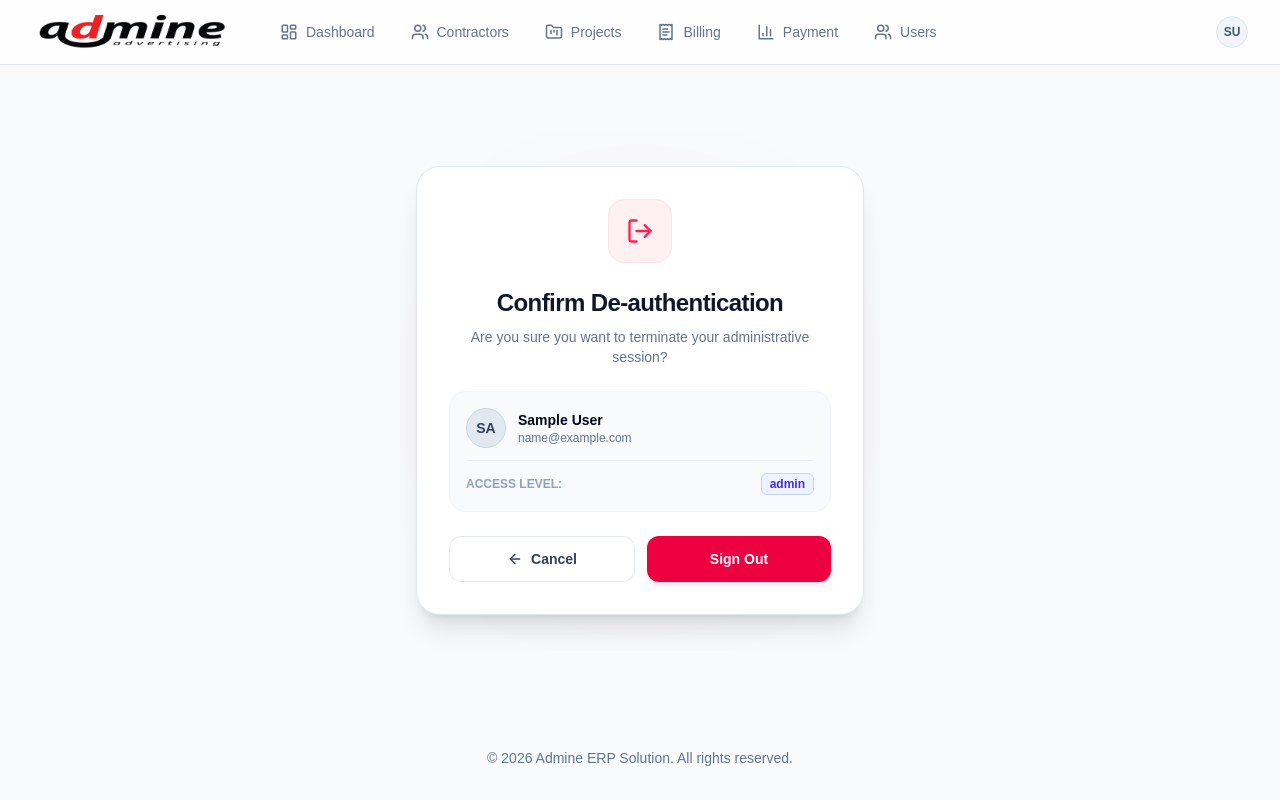
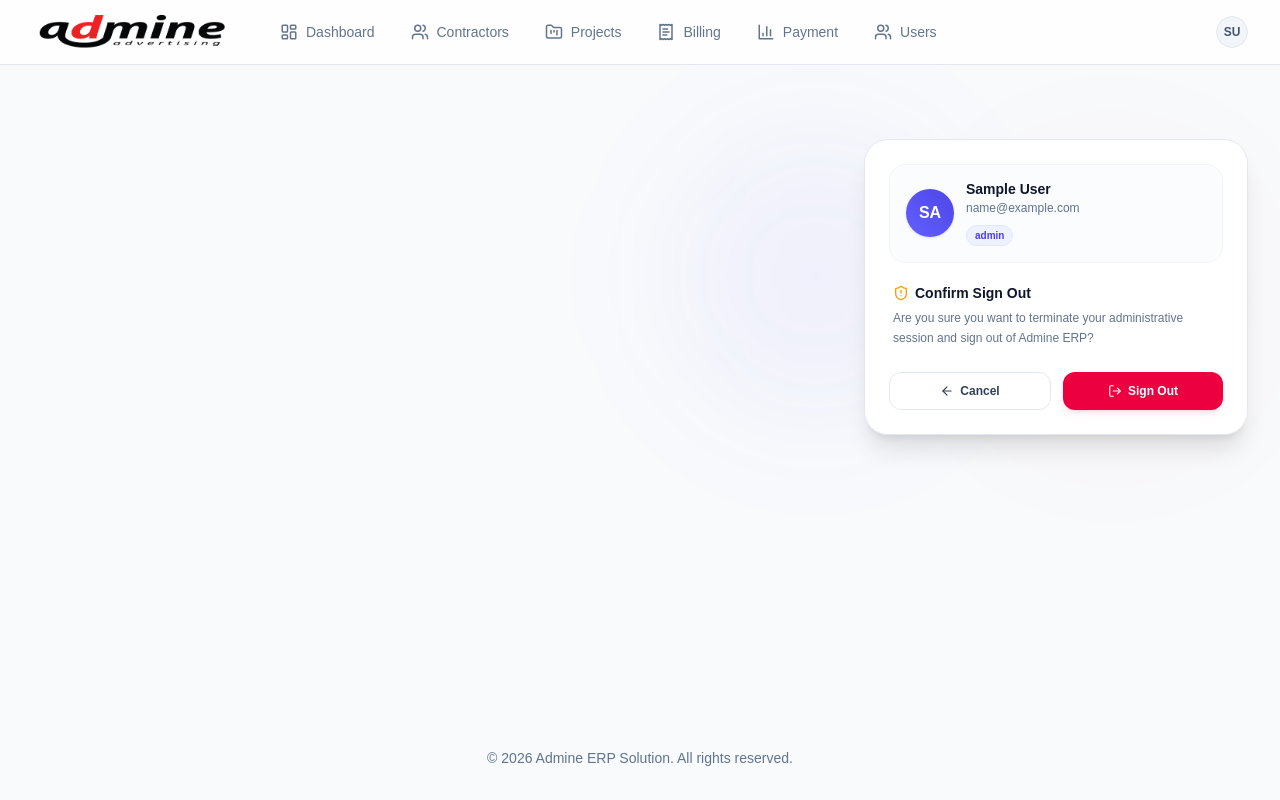
Before and after one commit to romanislamali/admine-erp, a React (Vite) app in the folder frontend/: page /logout in a window 1280 px wide. Built offline with nearby package versions, Linux system fonts and the light colour scheme; sample sign-in values are in the browser's storage.

Commit message:
refactor: redesign logout page layout and user card component for improved visual hierarchy

```diff
--- a/frontend/src/pages/Logout.tsx
+++ b/frontend/src/pages/Logout.tsx
@@ -50,63 +50,65 @@ export default function Logout() {
   }
 
   return (
-    <div className="min-h-[65vh] flex flex-col justify-center items-center px-4 relative overflow-hidden">
-      {/* Background Decorative Gradient Blobs */}
-      <div className="absolute top-1/2 left-1/2 -translate-y-1/2 -translate-x-1/2 w-80 h-80 bg-rose-500/10 rounded-full blur-3xl pointer-events-none" />
+    <div className="w-full max-w-7xl mx-auto px-4 sm:px-6 lg:px-8 relative min-h-[65vh] flex justify-end items-start">
+      {/* Background Decorative Gradient Blobs in the top right */}
+      <div className="absolute top-0 right-1/4 w-72 h-72 bg-primary/5 rounded-full blur-3xl pointer-events-none" />
+      <div className="absolute top-10 right-10 w-64 h-64 bg-rose-500/5 rounded-full blur-3xl pointer-events-none" />
 
       <motion.div
-        initial={{ opacity: 0, y: 15 }}
-        animate={{ opacity: 1, y: 0 }}
-        className="w-full max-w-md bg-white border border-slate-200 rounded-3xl p-8 text-center shadow-xl relative z-10"
+        initial={{ opacity: 0, y: -15, scale: 0.98 }}
+        animate={{ opacity: 1, y: 0, scale: 1 }}
+        transition={{ duration: 0.25, ease: 'easeOut' }}
+        className="w-full max-w-sm bg-white/95 backdrop-blur-md border border-slate-200 rounded-3xl p-6 shadow-xl relative z-10 mt-2"
       >
-        <div className="h-16 w-16 bg-rose-50 border border-rose-100 rounded-2xl flex items-center justify-center text-rose-500 mx-auto mb-6">
-          <LogOut size={28} />
-        </div>
-
-        <h2 className="text-2xl font-bold text-slate-900 tracking-tight">Confirm De-authentication</h2>
-        <p className="text-slate-500 text-sm mt-2">
-          Are you sure you want to terminate your administrative session?
-        </p>
-
-        {/* User Card info */}
-        <div className="my-6 bg-slate-50 border border-slate-100 rounded-2xl p-4 text-left">
-          <div className="flex items-center gap-3">
-            <div className="h-10 w-10 rounded-full bg-slate-200 border border-slate-300 flex items-center justify-center font-bold text-slate-700 text-sm">
-              {user.name.substring(0, 2).toUpperCase()}
-            </div>
-            <div>
-              <div className="font-semibold text-slate-950 text-sm">{user.name}</div>
-              <div className="text-xs text-slate-500">{user.email}</div>
-            </div>
+        {/* User Card info Header */}
+        <div className="flex items-center gap-3 p-4 bg-slate-50/50 border border-slate-100 rounded-2xl text-left mb-5">
+          <div className="h-12 w-12 rounded-full bg-linear-to-tr from-indigo-500 to-primary text-white flex items-center justify-center font-bold text-base shadow-sm shrink-0">
+            {user.name.substring(0, 2).toUpperCase()}
           </div>
-          <div className="mt-3 pt-3 border-t border-slate-200/50 flex justify-between items-center">
-            <span className="text-slate-400 text-xs uppercase font-semibold">Access Level:</span>
-            <span className="px-2 py-0.5 text-xs font-bold bg-indigo-50 border border-indigo-200 text-indigo-700 rounded-md">
+          <div className="min-w-0 grow">
+            <div className="font-bold text-slate-900 text-sm truncate leading-tight mb-0.5">{user.name}</div>
+            <div className="text-xs text-slate-500 truncate mb-1.5">{user.email}</div>
+            <span className="px-2 py-0.5 text-[10px] font-bold bg-indigo-50 border border-indigo-100 text-indigo-600 rounded-full inline-block">
               {user.role}
             </span>
           </div>
         </div>
 
+        {/* Confirmation Message */}
+        <div className="text-left mb-6 px-1">
+          <h3 className="text-sm font-semibold text-slate-900 flex items-center gap-1.5">
+            <ShieldAlert size={16} className="text-amber-500" />
+            Confirm Sign Out
+          </h3>
+          <p className="text-slate-500 text-xs mt-1.5 leading-relaxed">
+            Are you sure you want to terminate your administrative session and sign out of Admine ERP?
+          </p>
+        </div>
+
         {/* Action Buttons */}
-        <div className="flex flex-col sm:flex-row gap-3">
+        <div className="flex gap-3">
           <button
             onClick={handleCancel}
             disabled={loading}
-            className="flex-1 flex items-center justify-center gap-2 py-3 border border-slate-200 hover:bg-slate-50 text-slate-700 text-sm font-semibold rounded-xl transition-all"
+            className="flex-1 flex items-center justify-center gap-1.5 py-2.5 border border-slate-200 hover:bg-slate-50 text-slate-700 text-xs font-semibold rounded-xl transition-all cursor-pointer"
           >
-            <ArrowLeft size={16} />
+            <ArrowLeft size={14} />
             Cancel
           </button>
 
           <button
             onClick={handleLogout}
             disabled={loading}
-            className="flex-1 flex items-center justify-center gap-2 py-3 bg-rose-600 hover:bg-rose-700 text-white text-sm font-semibold rounded-xl transition-all shadow-md shadow-rose-600/10 disabled:opacity-60"
+            className="flex-1 flex items-center justify-center gap-1.5 py-2.5 bg-rose-600 hover:bg-rose-700 text-white text-xs font-semibold rounded-xl transition-all shadow-md shadow-rose-600/10 disabled:opacity-60 cursor-pointer"
           >
             {loading ? (
-              <Loader2 className="animate-spin" size={18} />
+              <Loader2 className="animate-spin" size={14} />
             ) : (
-              'Sign Out'
+              <>
+                <LogOut size={14} />
+                Sign Out
+              </>
             )}
           </button>
         </div>
```
